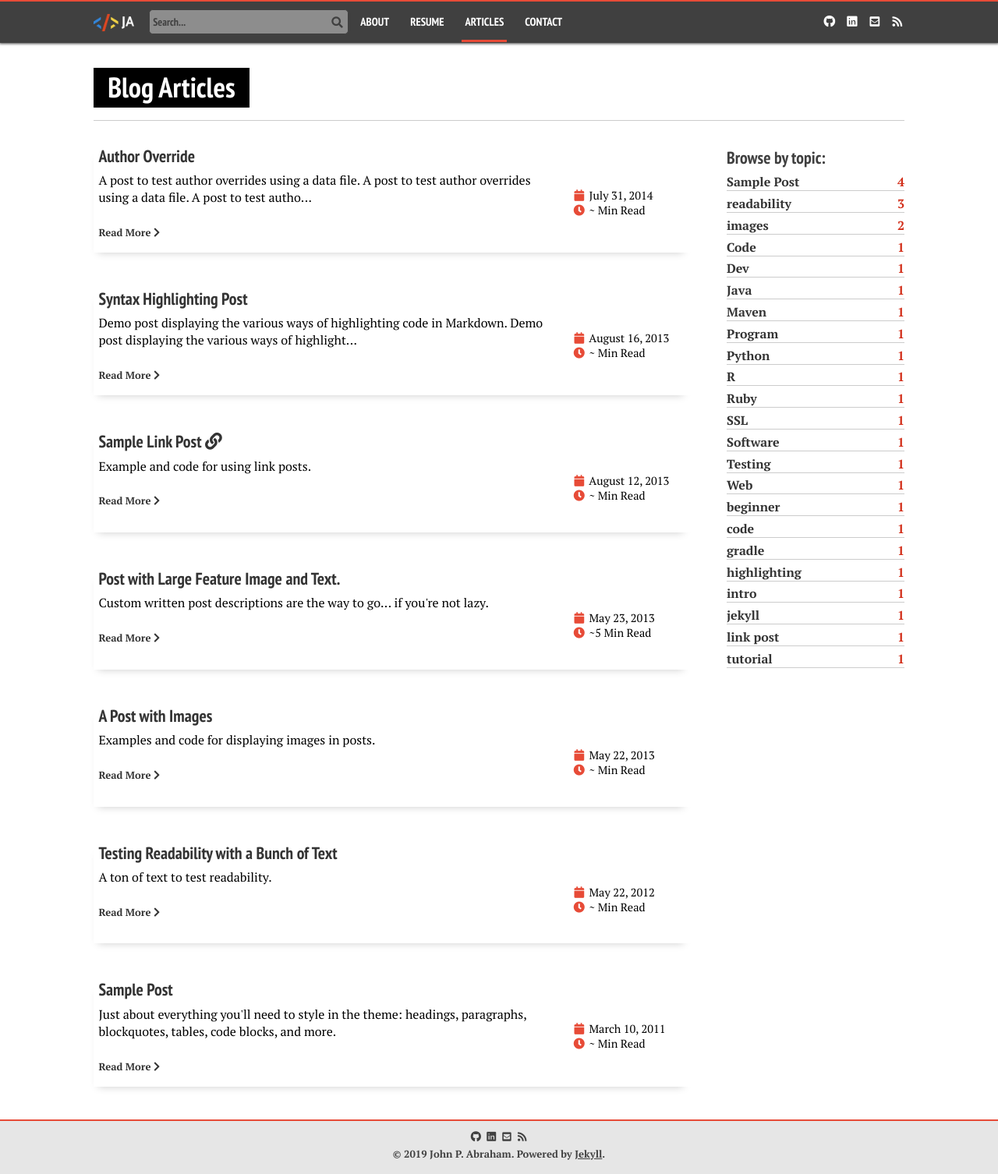
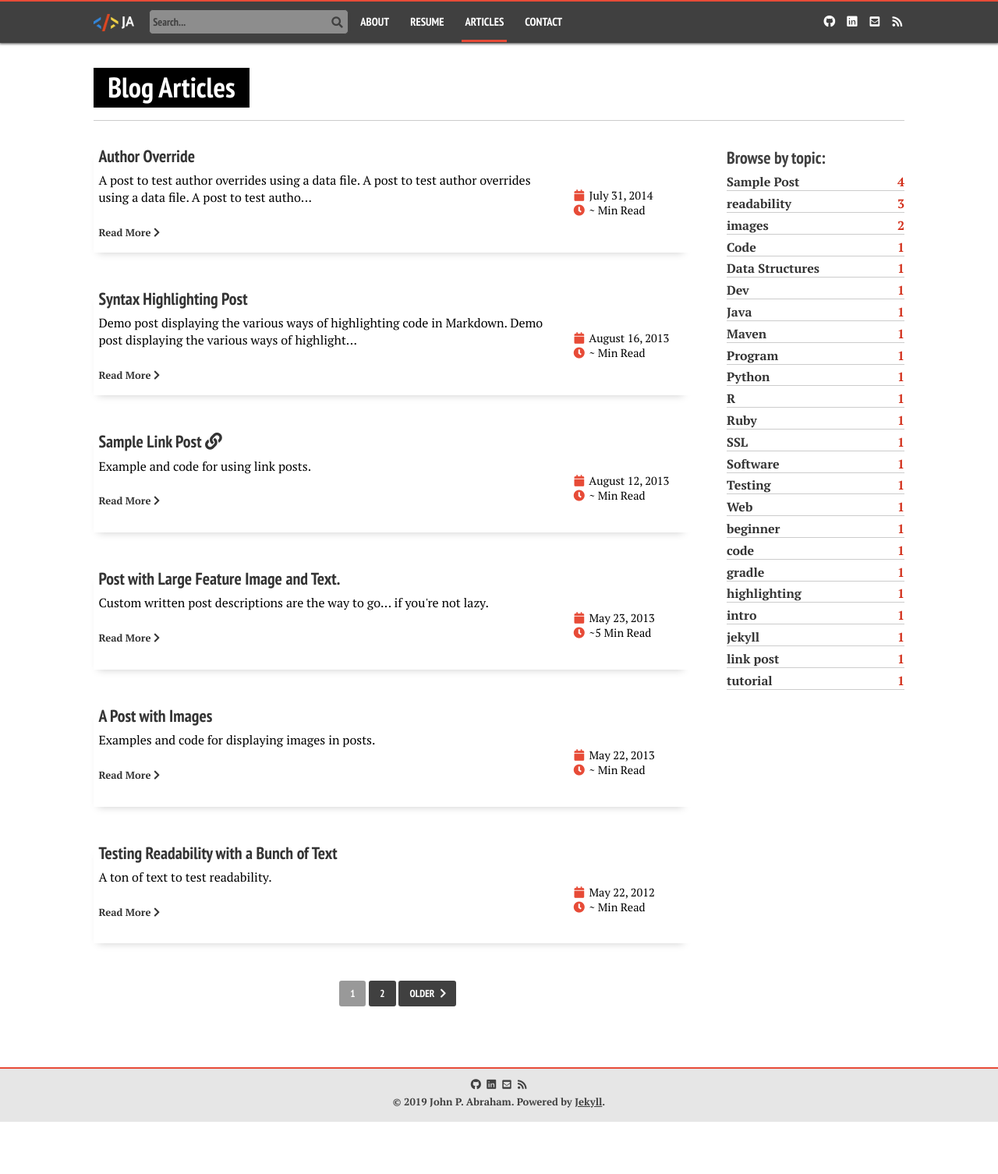
Before and after one commit to abrahamjj/abrahamjj.github.io, a Jekyll site: the page built from markdown/articles/index.md, in a window 1280 px wide. Shown: the whole page at 78% size. Built offline with Jekyll 4.4.1, drawn with Linux system fonts in a browser that asks for light colours; nearby versions of some CDN libraries; the list of posts is cut into pages by our own code; after the commit the page ends 1439 px from its top, so only the background shows below that.

Commit message:
Adding pagination to post-index articles page

```diff
--- a/_config.yml
+++ b/_config.yml
@@ -34,6 +34,17 @@ owner:
     domain: hotmail
     tld: com
   google-analytics: UA-118820080-1
+
+# Plugin: Pagination (jekyll-paginate-v2)
+pagination:
+  enabled: true
+  debug: false
+  per_page: 6
+  permalink: "/page/:num/"
+  title: ":title"
+  limit: 0
+  sort_field: "date"
+  sort_reverse: true
 
 # Plugin: Auto Pages (jekyll-paginate-v2)
 autopages:
--- /dev/null
+++ b/_includes/_posts-paginated.html
@@ -0,0 +1,25 @@
+{% if paginator.total_pages > 1 %}
+<div class="pagination">
+  {% if paginator.previous_page %}
+    <a href="{{ paginator.previous_page_path | prepend: site.baseurl | replace: '//', '/' }}" class="newer btn"><i class="fa fa-fw fa-chevron-left"></i> Newer</a>
+  {% else %}
+    <!-- <span class="btn"><i class="fa fa-fw fa-chevron-left"></i> Newer</span> -->
+  {% endif %}
+
+  {% for page in (1..paginator.total_pages) %}
+    {% if page == paginator.page %}
+      <span class="current btn">{{ page }}</span>
+    {% elsif page == 1 %}
+      <a href="/articles" class="btn">{{ page }}</a>
+    {% else %}
+      <a href="/articles{{ site.paginate_path | prepend: site.baseurl | replace: '//', '/' | replace: ':num', '/' }}{{page}}" class="btn">{{ page }}</a>
+    {% endif %}
+  {% endfor %}
+
+  {% if paginator.next_page %}
+    <a href="{{ paginator.next_page_path | prepend: site.baseurl | replace: '//', '/' }}" class="older btn">Older <i class="fa fa-fw fa-chevron-right"></i></a>
+  {% else %}
+    <!-- <span class="btn">Next &raquo;</span> -->
+  {% endif %}
+</div>
+{% endif %}
--- a/_layouts/post_index.html
+++ b/_layouts/post_index.html
@@ -20,7 +20,7 @@
       <hr>
 
       <div class="articles">
-        {% for post in site.posts %}
+        {% for post in paginator.posts %}
           <article>
             <div class="post-text">
               <h2>
@@ -43,6 +43,10 @@
             </div>
           </article>
         {% endfor %}
+
+        <article class="pagination-article">
+          {% include _posts-paginated.html %}
+        </article>
       </div>
 
       <div class="topics">
--- a/assets/css/_sass/page.scss
+++ b/assets/css/_sass/page.scss
@@ -903,3 +903,36 @@ body {
     vertical-align: middle;
   }
 }
+
+/*
+   Paginator
+   ========================================================================== */
+
+.pagination-article {
+  box-shadow: none !important;
+}
+
+.pagination {
+  text-align: center;
+}
+
+.pagination a,
+.pagination span {
+  padding: .35rem .75rem;
+  display: inline-block;
+  @include font-rem(18);
+}
+
+a.newer {
+  padding-left: .35rem;
+}
+a.older {
+  padding-right: .4rem;
+}
+
+.current {
+    background:
+      lighten($light-black, 35);
+    border-color:
+      lighten($light-black, 35);
+}
--- a/markdown/articles/_posts/2013-05-23-readability-feature-post.md
+++ b/markdown/articles/_posts/2013-05-23-readability-feature-post.md
@@ -2,7 +2,7 @@
 layout: post
 title: "Post with Large Feature Image and Text."
 excerpt: "Custom written post descriptions are the way to go... if you're not lazy."
-tags: [Sample Post, readability]
+tags: [Sample Post, readability, Data Structures]
 permalink: /articles/:year/:month/:day/:title
 type: articles
 comments: true
```
Also changed, not shown: markdown/articles/index.md (+2 -0 lines). Lines whose indentation alone changed are shown as unchanged.
